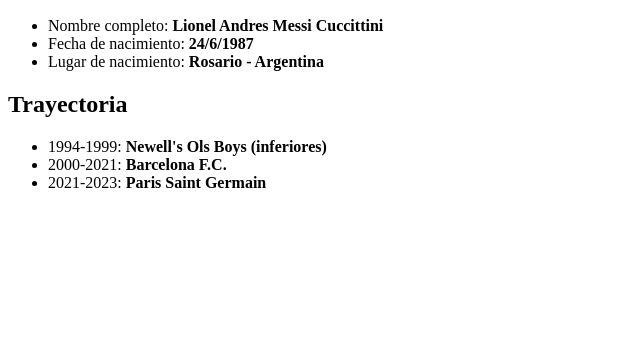
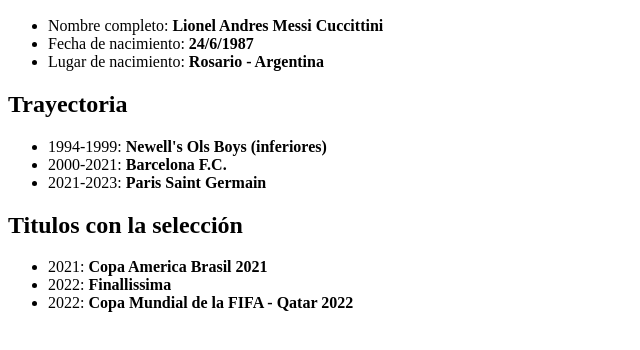
Before and after one commit to leandro-lasala/Entrega-nucba-leando-lasala, a plain HTML site: page index.html in a window 1280 px wide. Shown: the part 110-460 px from the top of the page, without its empty margins (0-640 px from the left). Drawn offline with Linux system fonts and the light colour scheme.

Commit message:
Finalizado curriculum messi

```diff
--- a/index.html
+++ b/index.html
@@ -26,6 +26,14 @@
             <li>2021-2023: <b>Paris Saint Germain</b></li>
         </ul>
     </div>
+    <div>
+        <h2>Titulos con la selección</h2>
+        <ul>
+            <li>2021: <b>Copa America Brasil 2021</b></li>
+            <li>2022: <b>Finallissima</b></li>
+            <li>2022: <b>Copa Mundial de la FIFA - Qatar 2022</b></li>
+        </ul>
+    </div>
 </main>
 </body>
 </html>
```
